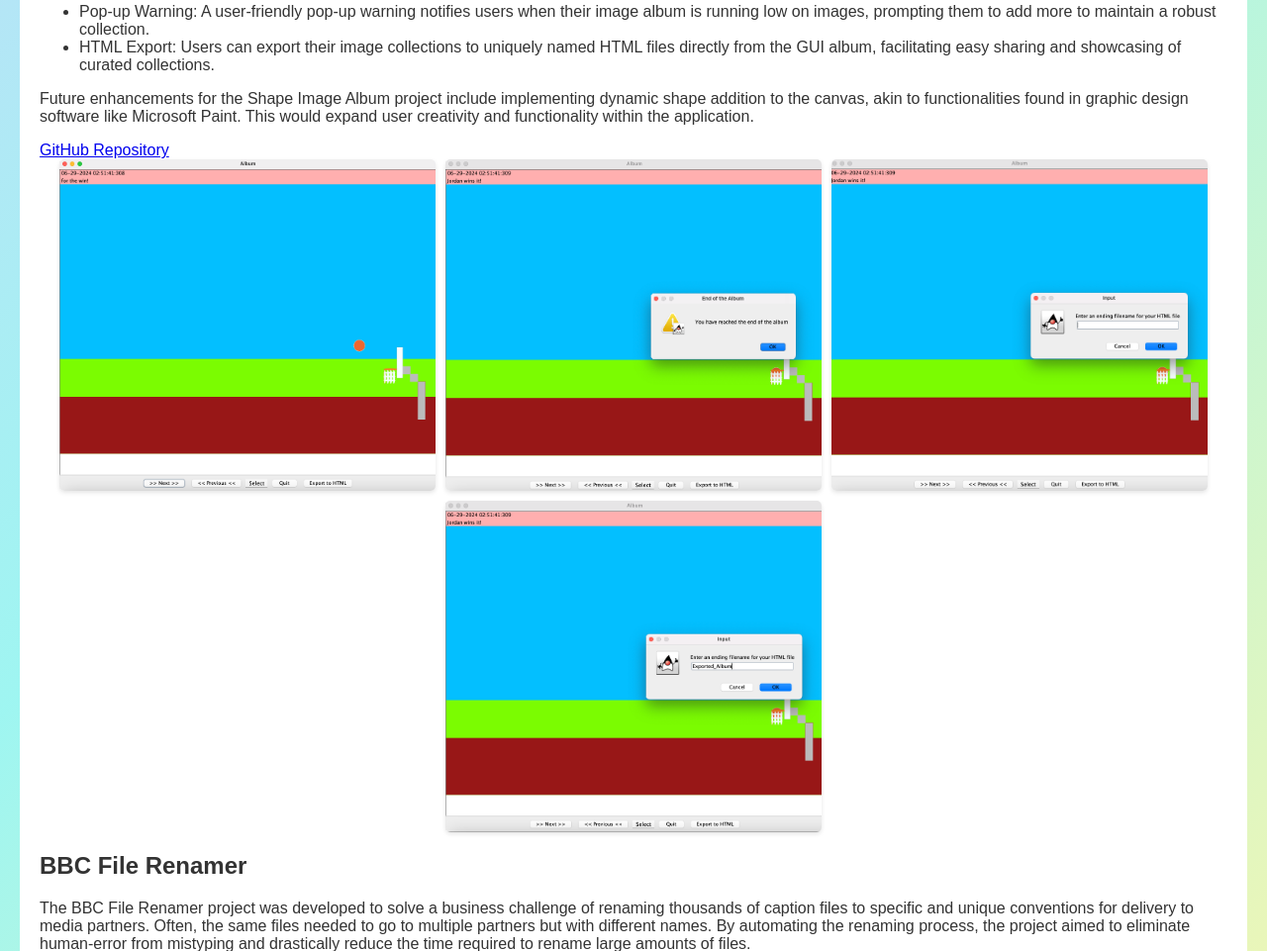
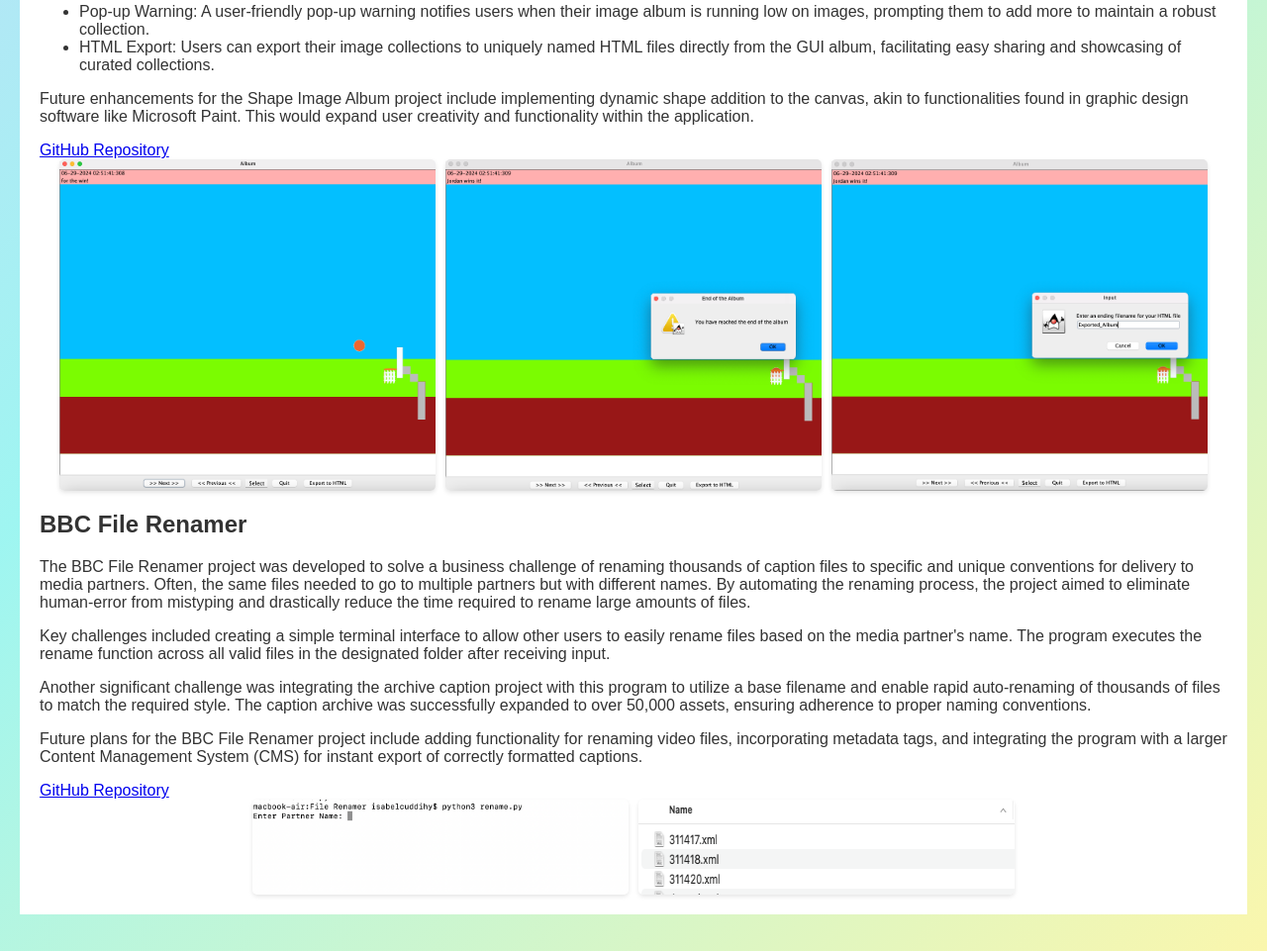
Before and after one commit to isabelcuddihy/portfolio_site, a website built with webpack: page src/projects.html in a window 1280 px wide. Shown: the part 1232-2193 px from the top of the page at 99% size. Built offline with nearby package versions, Linux system fonts and the light colour scheme; files whose address does not match are found by name.

Commit message:
src update - remove duplicate image

```diff
--- a/src/projects.html
+++ b/src/projects.html
@@ -76,8 +76,7 @@
                 <div class="project-images">
                     <img src="Photo_Album_Java_Image2.png" alt="Photo Album Java Image 2">
                     <img src="Photo_Album_Java_Image_EndofAlbum.png" alt="Photo Album Java Image End of Album">
-                    <img src="Photo_Album_Java_Image_HTML_Export.png" alt="Photo Album Java Image HTML Export">
-                    <img src="Photo_Album_Java_Image_HTML_Export_with_Name.png" alt="Photo Album Java Image HTML Export with Name">
+                     <img src="Photo_Album_Java_Image_HTML_Export_with_Name.png" alt="Photo Album Java Image HTML Export with Name">
                 </div>
 
             </div>
```
